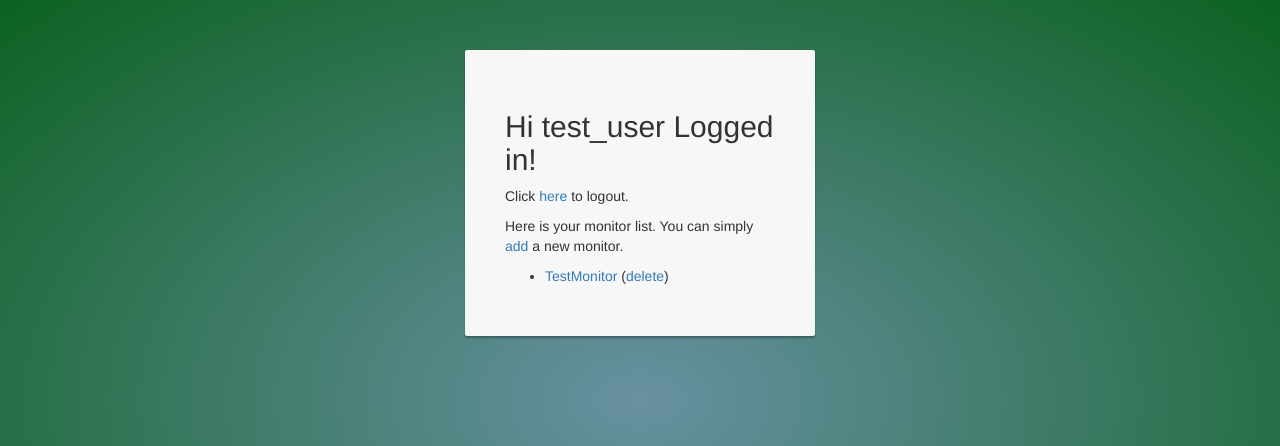
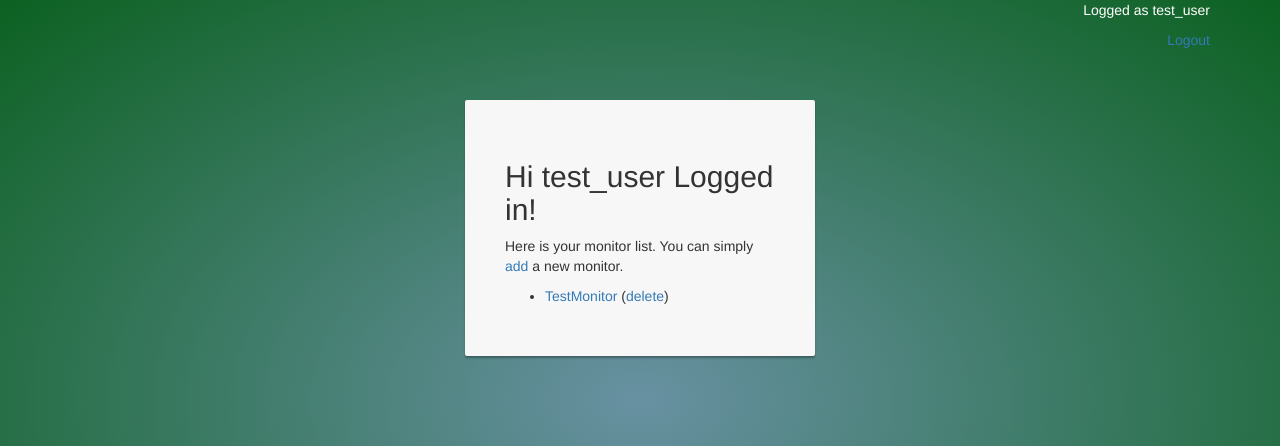
Before and after one commit to wfiispz/Web-Client, a Django app: page /monitors/ in a window 1280 px wide. Shown: the top 446 px of the page. Run offline with Django 3.2, Linux system fonts and the light colour scheme; a user stored in the database is signed in; data comes from the database, SQL or seed files in the repository; some libraries are stand-ins or nearby versions.

Commit message:
Added search bar, added logout possibility on all views

```diff
--- a/PZ/WebClient/views.py
+++ b/PZ/WebClient/views.py
@@ -53,7 +53,7 @@ def create_monitor(request):
             args.update(csrf(request))
             args['error'] = 'You already created monitor with selected name or domain. Choose another one.'
 
-            return render_to_response('create_monitor.html', args)
+            return render_to_response('create_monitor.html', {"full_name": request.user.username}, args)
         else:
             m = Monitors(monitor_name=name, monitor_domain=domain, user_id=request.user)
             m.save()
@@ -61,7 +61,7 @@ def create_monitor(request):
             return HttpResponseRedirect("/monitors/")
 
     args.update(csrf(request))
-    return render_to_response('create_monitor.html', args)
+    return render_to_response('create_monitor.html', {"full_name": request.user.username}, args)
 
 
 def delete_monitor(request, monitor_id):
@@ -101,8 +101,12 @@ def hosts(request, monitor_id):
     current_monitor = Monitors.objects.get(id=monitor_id)
     c = Connector(urljoin(current_monitor.monitor_domain, 'resources'))
 
+    if request.method == 'GET':
+        search_query = request.GET.get('name', None)
+        c._payload = {"name": search_query}
+
     host_list, page = c.get_resources()
-    return render_to_response('hosts.html', {'monitor_domain' : current_monitor.monitor_domain, 'monitor_id' : monitor_id, 'host_list' : host_list})
+    return render_to_response('hosts.html', {"get_name": search_query, "full_name": request.user.username, 'monitor_domain' : current_monitor.monitor_domain, 'monitor_id' : monitor_id, 'host_list' : host_list})
 
 
 def measurements(request, monitor_id, host_id):
@@ -115,7 +119,7 @@ def measurements(request, monitor_id, host_id):
         value =  str(measurement.values)
         measurement.values = value.split('/')[len(value.split('/')) - 2]
 
-    return render_to_response('measurements.html', {'resources_list' : measurements_list, 'monitor_id' : monitor_id, 'host_id' : host_id})
+    return render_to_response('measurements.html', {"full_name": request.user.username, 'resources_list' : measurements_list, 'monitor_id' : monitor_id, 'host_id' : host_id})
 
 def values(request, monitor_id, host_id, measurement_id):
     c = Connector(Monitors.objects.get(id = monitor_id).monitor_domain)
@@ -128,4 +132,4 @@ def values(request, monitor_id, host_id, measurement_id):
     values_list = c.get_measurement_values(measurements_endpoint)
     print(values_list)
 
-    return render_to_response('values.html', {'values_list' : values_list})
+    return render_to_response('values.html', {"full_name": request.user.username, 'values_list' : values_list})
--- a/PZ/templates/create_monitor.html
+++ b/PZ/templates/create_monitor.html
@@ -1,6 +1,8 @@
 {% extends "base.html" %}
 
 {% block content %}
+    <p align="right"><font color="white">Logged as {{ full_name }} </font></p>
+    <p align="right"><a href="/logout/">Logout</a></p>
     <div class="card card-container">
         <p>Monitor creation form</p>
 
--- a/PZ/templates/measurements.html
+++ b/PZ/templates/measurements.html
@@ -1,5 +1,7 @@
 {% extends "base.html" %}
 {% block content %}
+    <p align="right"><font color="white">Logged as {{ full_name }} </font></p>
+    <p align="right"><a href="/logout/">Logout</a></p>
     <div class="card list-container">
         <table class="table table-striped table-bordered">
             <tr>
--- a/PZ/templates/monitors.html
+++ b/PZ/templates/monitors.html
@@ -1,8 +1,9 @@
 {% extends "base.html" %}
 {% block content %}
+    <p align="right"><font color="white">Logged as {{ full_name }} </font></p>
+    <p align="right"><a href="/logout/">Logout</a></p>
     <div class="card card-container">
         <h2>Hi {{ full_name }} Logged in!</h2>
-        <p>Click <a href="/logout/">here</a> to logout.</p>
 
         <p>Here is your monitor list. You can simply <a href="/create_monitor/">add</a> a new monitor.</p>
 
--- a/PZ/templates/values.html
+++ b/PZ/templates/values.html
@@ -1,5 +1,7 @@
 {% extends "base.html" %}
 {% block content %}
+    <p align="right"><font color="white">Logged as {{ full_name }} </font></p>
+    <p align="right"><a href="/logout/">Logout</a></p>
     <div class="card list-container">
         <table class="table table-striped table-bordered">
             <tr>
```
Also changed, not shown: PZ/templates/hosts.html (+10 -0 lines).
